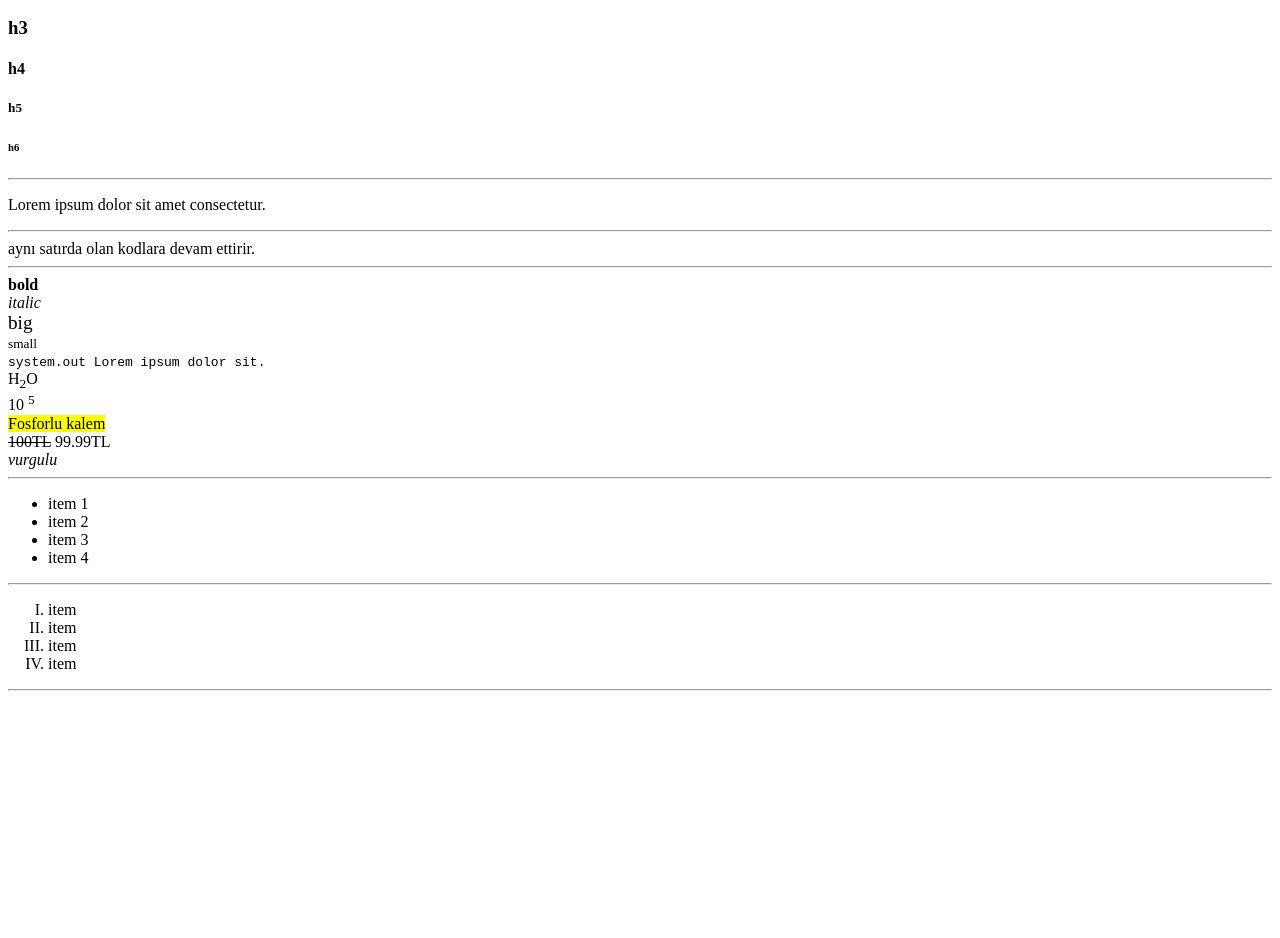
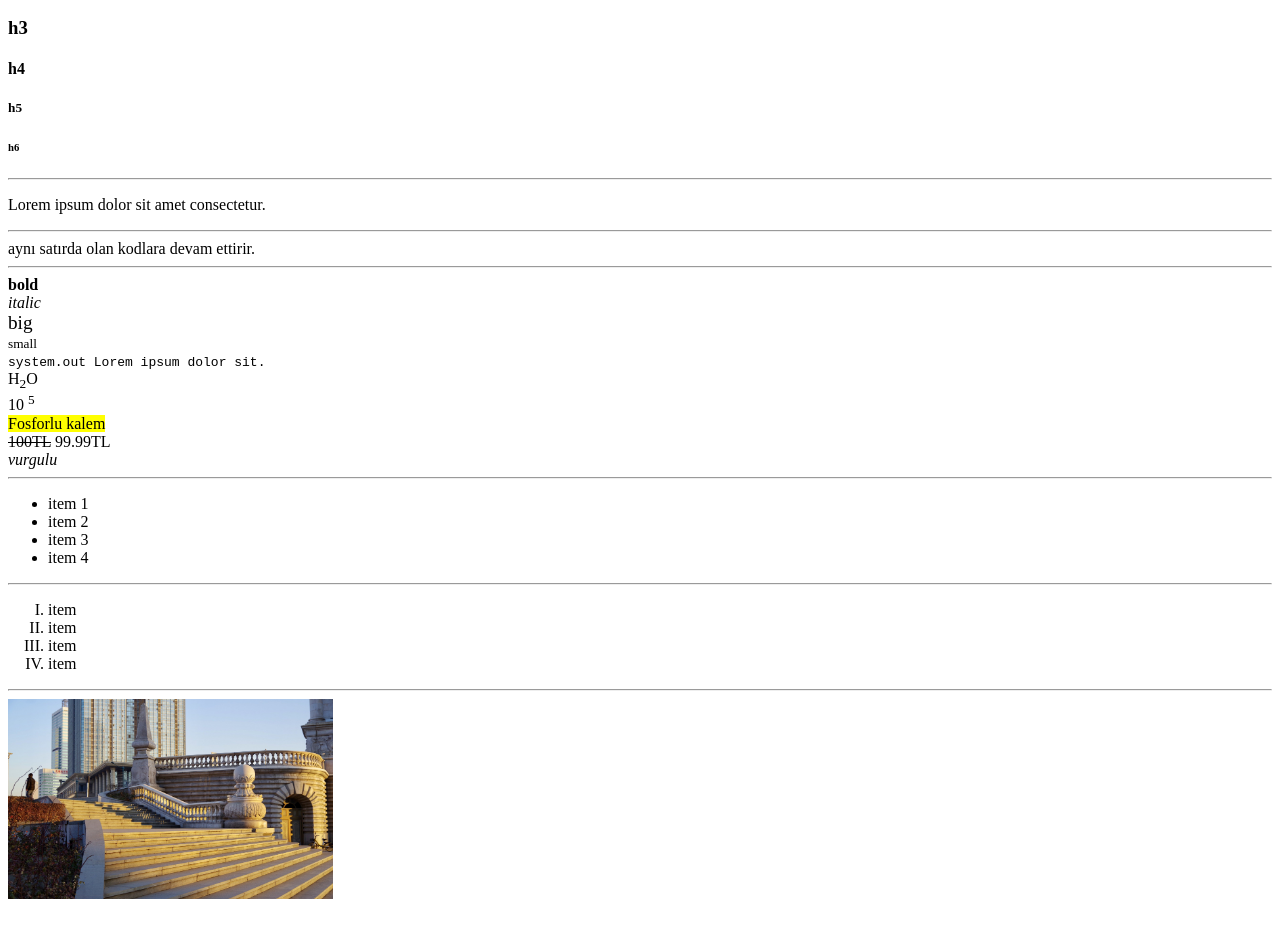
Before and after one commit to hamitmizrak/EcodationJavaFullStack2, a plain HTML site: page frontend/_1_html/_1_html.html in a window 1280 px wide. Shown: the part 154-1092 px from the top of the page. Drawn offline with Linux system fonts and the light colour scheme.

Commit message:
picture added

```diff
--- a/frontend/_1_html/_1_html.html
+++ b/frontend/_1_html/_1_html.html
@@ -50,6 +50,11 @@ H<sub>2</sub>O<br>
     <li>item </li>
 </ol>
 <hr>
+<img
+src="stairs-gdf7654e4e_1920.jpg"
+width="325"
+height="200"
+alt="merdiven" />
 
 
 
```
Also changed, not shown: frontend/_1_html/stairs-gdf7654e4e_1920.jpg (added).
